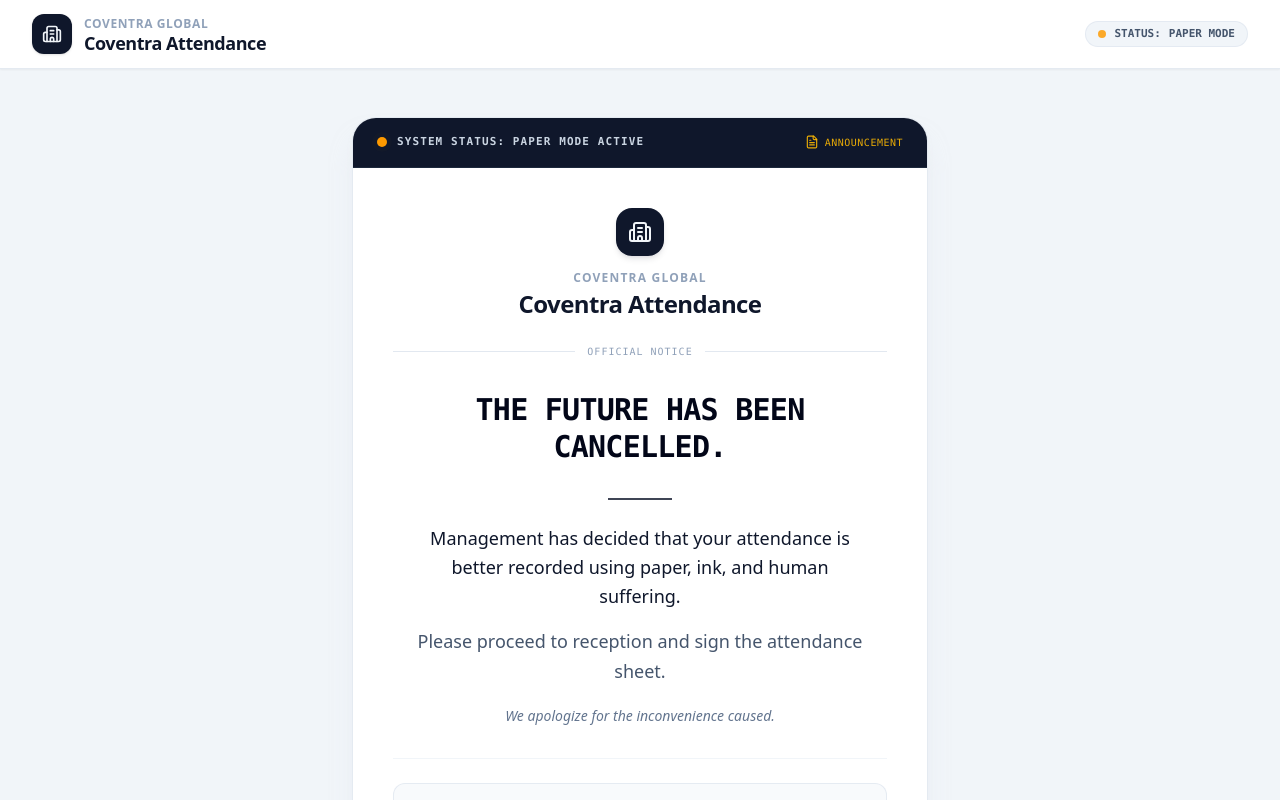
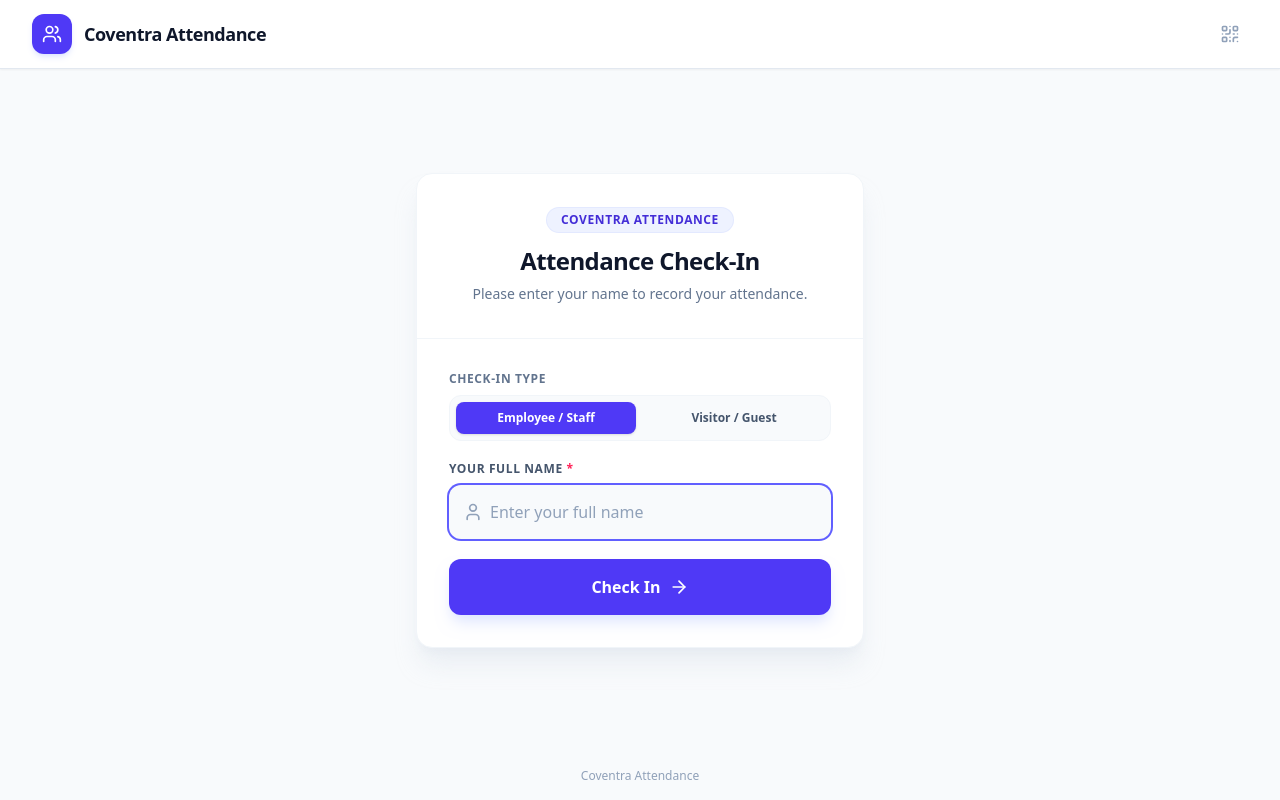
Before and after one commit to walijimmy37-cmd/Temporary-Attendance, a React (Vite) app: page / in a window 1280 px wide. Shown: the top 800 px of the page. Built offline with nearby package versions, Linux system fonts and the light colour scheme.

Commit message:
feat: restore digital check-in system
Remove temporary paper-mode announcement and restore standard digital check-in functionality. Update UI theme for improved readability.

```diff
--- a/src/App.tsx
+++ b/src/App.tsx
@@ -1,21 +1,13 @@
 import React, { useState } from 'react';
-import { Building2, Users } from 'lucide-react';
-import { PaperModeAnnouncement } from './components/PaperModeAnnouncement';
+import { Users, QrCode } from 'lucide-react';
 import { CheckInCard } from './components/CheckInCard';
 import { SuccessView } from './components/SuccessView';
 import { DeskSign } from './components/DeskSign';
 import { submitCheckIn } from './services/attendanceApi';
 import { CheckInData } from './types';
-import { APP_NAME, COMPANY_NAME } from './config';
-
-/**
- * Temporary Frontend Announcement Mode
- * Set to false when management un-cancels the future to restore regular digital check-in.
- */
-const IS_PAPER_MODE_ACTIVE = true;
+import { APP_NAME, PRODUCTION_FRONTEND_URL } from './config';
 
 export default function App() {
-  // Preserved check-in state management for easy restoration
   const [isSubmitting, setIsSubmitting] = useState(false);
   const [errorMessage, setErrorMessage] = useState<string | null>(null);
   const [successData, setSuccessData] = useState<CheckInData | null>(null);
@@ -52,36 +44,35 @@ export default function App() {
   };
 
   return (
-    <div className="min-h-screen bg-slate-100 text-slate-900 flex flex-col justify-between selection:bg-slate-900 selection:text-white font-sans antialiased">
+    <div className="min-h-screen bg-slate-50 text-slate-900 flex flex-col justify-between selection:bg-indigo-100 selection:text-indigo-900 font-sans">
       {/* Header: Coventra Attendance */}
-      <header className="bg-white border-b border-slate-200/90 px-4 sm:px-8 py-3.5 flex justify-between items-center shrink-0 shadow-xs">
+      <header className="bg-white border-b border-slate-200 px-4 sm:px-8 py-3.5 flex justify-between items-center shrink-0 shadow-xs">
         <div className="flex items-center gap-3">
-          <div className="w-10 h-10 bg-slate-900 rounded-xl flex items-center justify-center text-white shadow-sm">
-            <Building2 className="w-5 h-5 text-slate-100" />
+          <div className="w-10 h-10 bg-indigo-600 rounded-xl flex items-center justify-center text-white shadow-md shadow-indigo-200/50">
+            <Users className="w-5 h-5" />
           </div>
           <div>
-            <span className="text-xs font-bold tracking-wider text-slate-400 uppercase block">
-              {COMPANY_NAME}
-            </span>
-            <span className="text-base sm:text-lg font-bold tracking-tight text-slate-900 block leading-none mt-0.5">
+            <span className="text-lg font-bold tracking-tight text-slate-900 block leading-tight">
               {APP_NAME}
             </span>
           </div>
         </div>
 
-        {/* System Status Pill */}
-        <div className="flex items-center gap-2 px-3 py-1 rounded-full bg-slate-100 border border-slate-200/80 text-[11px] font-semibold text-slate-600 font-mono">
-          <span className="h-2 w-2 rounded-full bg-amber-500 animate-pulse"></span>
-          <span className="hidden sm:inline">STATUS:</span>
-          <span>PAPER MODE</span>
-        </div>
+        {/* Discreet Reception Desk Sign button */}
+        <button
+          id="open-desk-sign-btn"
+          type="button"
+          onClick={() => setIsDeskSignOpen(true)}
+          className="p-2 text-slate-400 hover:text-indigo-600 hover:bg-slate-100 rounded-xl transition-colors cursor-pointer"
+          title="Reception Desk Sign (Print QR)"
+          aria-label="Reception Desk Sign"
+        >
+          <QrCode className="w-5 h-5" />
+        </button>
       </header>
 
-      {/* Main Content Area */}
+      {/* Main Check-In Area */}
       <main className="flex-1 flex items-center justify-center px-4 py-8 sm:py-12">
-        {IS_PAPER_MODE_ACTIVE ? (
-          <PaperModeAnnouncement />
-        ) : (
         <div className="w-full max-w-md">
           {successData ? (
             <SuccessView data={successData} onReset={handleReset} />
@@ -94,23 +85,18 @@ export default function App() {
             />
           )}
         </div>
-        )}
       </main>
 
-      {/* Footer: Coventra Attendance */}
+      {/* Footer: Unobtrusive single line */}
       <footer className="py-4 text-center text-xs text-slate-400 shrink-0">
-        <p className="font-medium tracking-wide">
-          {COMPANY_NAME} &bull; {APP_NAME}
-        </p>
+        <p>{APP_NAME}</p>
       </footer>
 
-      {/* Reception Desk Sign Modal (Preserved for digital restoration) */}
-      {!IS_PAPER_MODE_ACTIVE && (
+      {/* Reception Desk Sign Modal */}
       <DeskSign
         isOpen={isDeskSignOpen}
         onClose={() => setIsDeskSignOpen(false)}
       />
-      )}
     </div>
   );
 }
--- a/src/components/PaperModeAnnouncement.tsx
+++ /dev/null
@@ -1,102 +0,0 @@
-import React from 'react';
-import { Building2, FileText, AlertCircle } from 'lucide-react';
-import { COMPANY_NAME, APP_NAME } from '../config';
-
-export const PaperModeAnnouncement: React.FC = () => {
-  return (
-    <div className="w-full max-w-xl mx-auto">
-      {/* Premium Corporate Announcement Card */}
-      <div
-        id="paper-mode-announcement"
-        className="bg-white rounded-2xl sm:rounded-3xl border border-slate-200/90 shadow-xl shadow-slate-200/50 overflow-hidden transition-all duration-300"
-      >
-        {/* Top Status Header */}
-        <div className="bg-slate-900 text-white px-6 py-4 flex items-center justify-between border-b border-slate-800">
-          <div className="flex items-center gap-2.5">
-            <span className="relative flex h-2.5 w-2.5">
-              <span className="animate-ping absolute inline-flex h-full w-full rounded-full bg-amber-400 opacity-75"></span>
-              <span className="relative inline-flex rounded-full h-2.5 w-2.5 bg-amber-500"></span>
-            </span>
-            <span className="text-[11px] font-mono font-semibold tracking-widest uppercase text-slate-300">
-              SYSTEM STATUS: PAPER MODE ACTIVE
-            </span>
-          </div>
-          <div className="flex items-center gap-1.5 text-amber-400/90 text-xs font-mono">
-            <FileText className="w-3.5 h-3.5" />
-            <span className="text-[10px] tracking-wider uppercase">ANNOUNCEMENT</span>
-          </div>
-        </div>
-
-        {/* Card Body */}
-        <div className="p-6 sm:p-10 text-center">
-          {/* Coventra Global Brand Header */}
-          <div className="flex flex-col items-center mb-6">
-            <div className="w-12 h-12 rounded-2xl bg-slate-900 flex items-center justify-center text-white shadow-md shadow-slate-900/10 mb-3.5">
-              <Building2 className="w-6 h-6 text-slate-100" />
-            </div>
-            <span className="text-xs font-black tracking-widest text-slate-400 uppercase">
-              {COMPANY_NAME}
-            </span>
-            <h1 className="text-xl sm:text-2xl font-bold tracking-tight text-slate-900 mt-0.5">
-              {APP_NAME}
-            </h1>
-          </div>
-
-          {/* Primary Divider */}
-          <div className="relative my-6">
-            <div className="absolute inset-0 flex items-center" aria-hidden="true">
-              <div className="w-full border-t border-slate-200" />
-            </div>
-            <div className="relative flex justify-center">
-              <span className="bg-white px-3 text-[10px] font-mono tracking-widest text-slate-400 uppercase">
-                OFFICIAL NOTICE
-              </span>
-            </div>
-          </div>
-
-          {/* Main Headline */}
-          <div className="my-6 sm:my-8">
-            <h2 className="text-2xl sm:text-3xl font-extrabold tracking-tight text-slate-950 uppercase font-mono leading-tight">
-              The future has been cancelled.
-            </h2>
-          </div>
-
-          {/* Secondary Divider */}
-          <div className="w-16 h-0.5 bg-slate-900 mx-auto my-6 opacity-80" />
-
-          {/* Core Announcement Body Copy */}
-          <div className="space-y-4 text-slate-700 text-base sm:text-lg leading-relaxed max-w-md mx-auto">
-            <p className="font-medium text-slate-900">
-              Management has decided that your attendance is better recorded using paper, ink, and human suffering.
-            </p>
-            <p className="text-slate-600">
-              Please proceed to reception and sign the attendance sheet.
-            </p>
-            <p className="text-slate-500 text-sm italic pt-1">
-              We apologize for the inconvenience caused.
-            </p>
-          </div>
-
-          {/* Tertiary Notice Container */}
-          <div className="mt-8 pt-6 border-t border-slate-100">
-            <div className="bg-slate-50 rounded-xl p-4 border border-slate-200/80 inline-block text-left sm:text-center w-full">
-              <div className="flex items-start sm:items-center justify-center gap-2.5 text-slate-600 text-xs sm:text-sm">
-                <AlertCircle className="w-4 h-4 text-slate-400 shrink-0 mt-0.5 sm:mt-0" />
-                <p className="font-medium">
-                  Please do not scan the QR code. It has been emotionally retired.
-                </p>
-              </div>
-            </div>
-          </div>
-        </div>
-
-        {/* Corporate Card Footer */}
-        <div className="bg-slate-50/80 px-6 py-3 border-t border-slate-100 text-center">
-          <p className="text-[11px] font-medium text-slate-400 tracking-wide">
-            Coventra Global Operations &bull; Reception Services
-          </p>
-        </div>
-      </div>
-    </div>
-  );
-};
```
Lines whose indentation alone changed are shown as unchanged.
